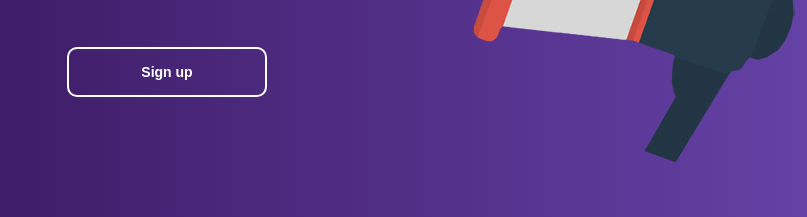
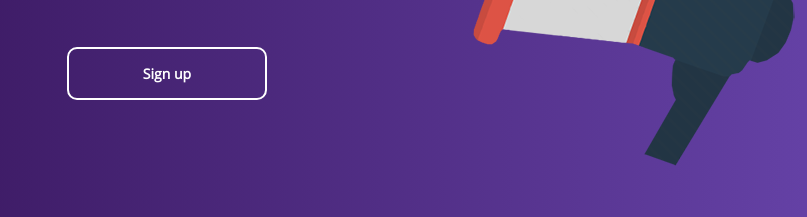
Before and after one commit to youngestdj/iReporter, a plain HTML site: page index.html in a window 1280 px wide. Shown: the part 436-653 px from the top of the page, 473-1280 px from the left. Drawn offline with Linux system fonts and the light colour scheme.

Commit message:
[#162161956] Fix signup button on index page

```diff
--- a/UI/css/style.css
+++ b/UI/css/style.css
@@ -35,7 +35,7 @@ a:hover {
 	text-decoration:underline;
 	color: #ccc;
 }
-input, button, textarea, .signup select {
+input, button, textarea, .signup select, .button {
 	background:transparent;
   	border: 1px solid #ccc;
   	padding: 12px 25px;
@@ -51,14 +51,17 @@ input, button, textarea, .signup select {
 	background-color:#000;
 	padding: 10px;
 }
-button {
+a.button {
+	text-decoration: none;
+}
+button, .button {
   	border-radius: 10px;
   	border: 2px solid #fff;
   	font-weight:bold;
   	cursor: pointer;
   	padding: 15px 25px;
 }
-button:hover {
+button:hover, .button:hover {
   	border: 2px solid #ccc;
   	background-color: rgba(255,255,255,0.2);
 }
@@ -130,7 +133,7 @@ footer a:last-child {
 .signup p {
 	line-height: 1.8em;
 }
-.main button {
+.main button, .main .button {
 	margin-top: 50px;
 	width: 200px;
 }
--- a/index.html
+++ b/index.html
@@ -30,7 +30,7 @@
  			<h1>Help us curb corruption</h1>
  			<p> Bring any form of corruption to the notice of appropriate authorities and the
 general public. You can also report on things that needs government intervention</p>
-			<button>Sign up</button>
+			<a href="UI/signup.html" class="button">Sign up</a>
  		</div>
  	</section>
  </body>
```
